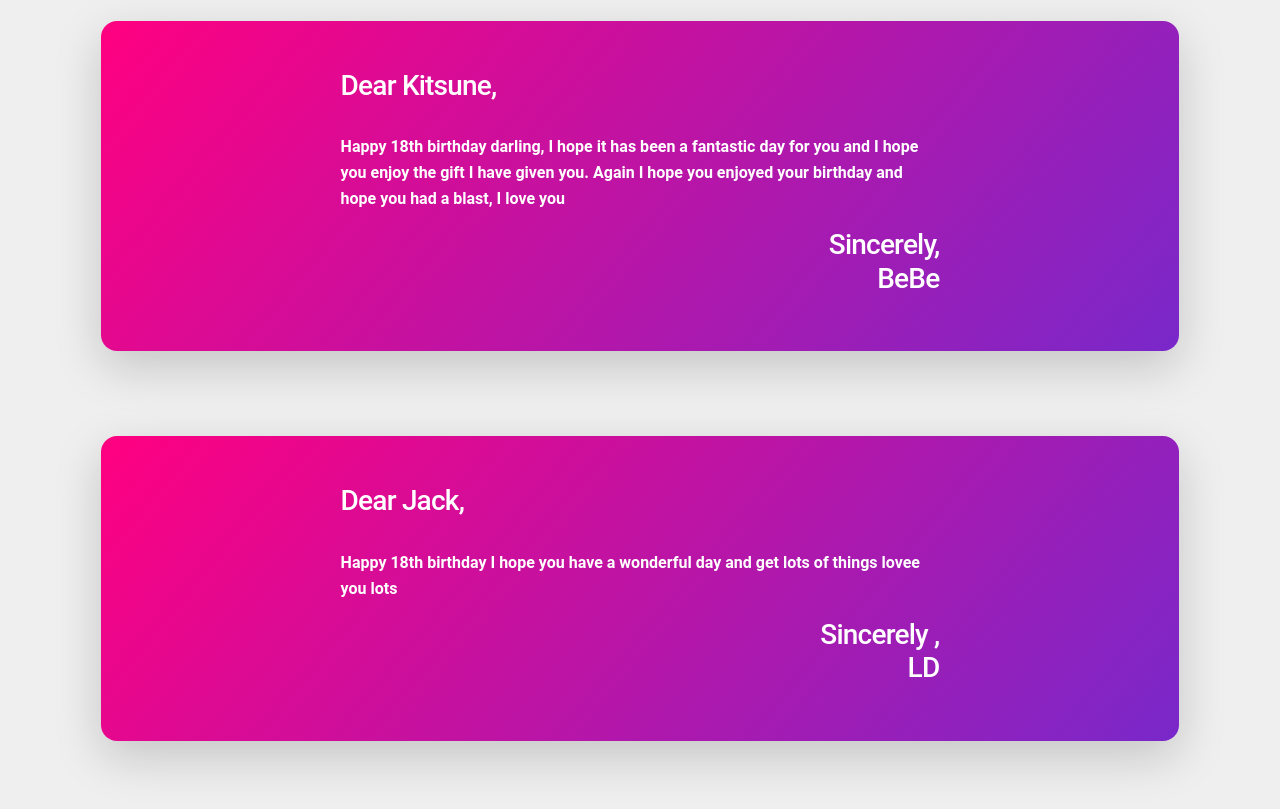
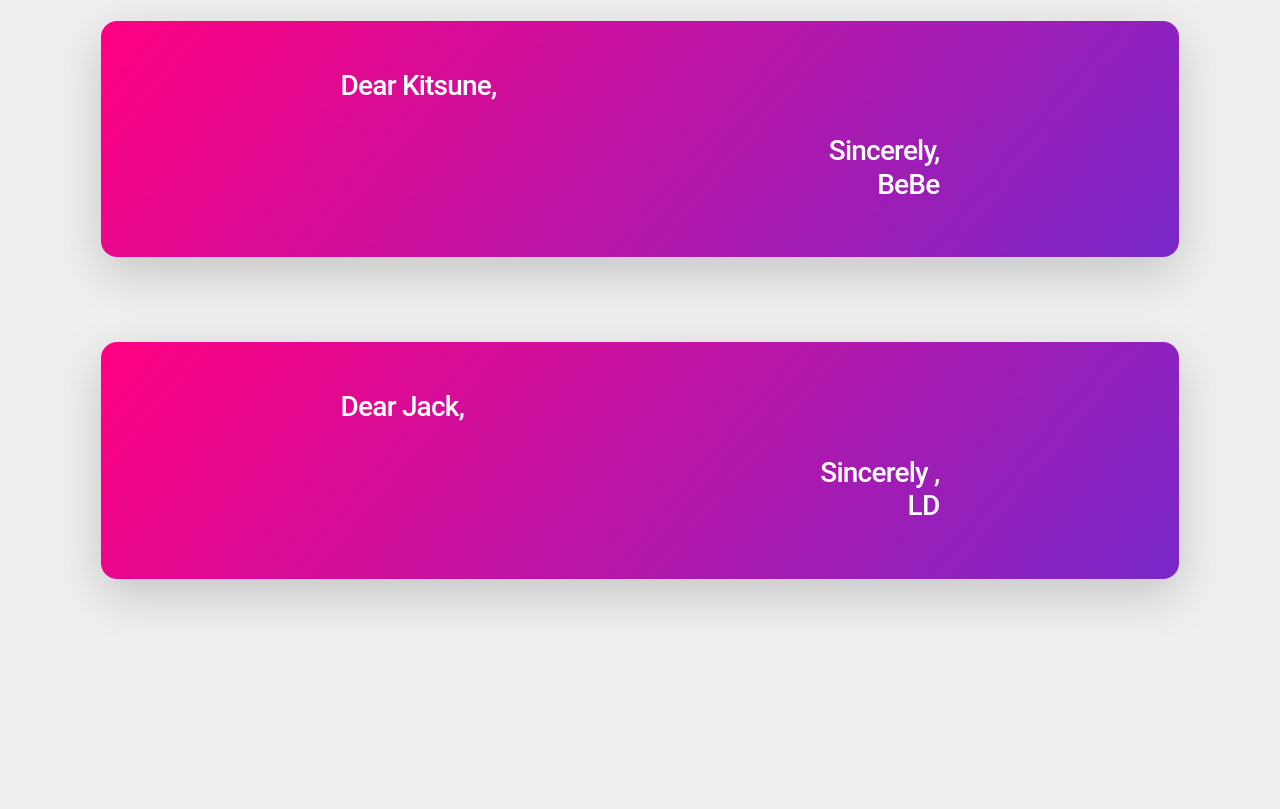
Before and after one commit to WiredStudioz/loves.github.io, a plain HTML site: page docs/index.html in a window 1280 px wide. Shown: the part 1700-2509 px from the top of the page. After the commit the page ends 2391 px from the top, so only its background shows below. Drawn offline with Linux system fonts and the light colour scheme.

Commit message:
Update index.html

```diff
--- a/docs/index.html
+++ b/docs/index.html
@@ -4,7 +4,7 @@
     <meta name="viewport" content="width=device-width, initial-scale=1, shrink-to-fit=no">
     <link rel="icon" type="image/png" href="./assets/img/favicon.png">
     <title>
-        BEBE LOVES KITSUNE
+        Your adorable Kitsunes website
     </title>
 
     <meta name="keywords" content="BeBe,Kitsune">
@@ -80,8 +80,7 @@
                 <div class="row">
                     <div class="col-md-7 mx-auto">
                         <h3 class="text-white" style="margin-bottom: 2rem;">Dear Kitsune,</h3>
-                        <p class="text-white" style="font-weight: bold;">Happy 18th birthday darling, I hope it has been a fantastic day for you
-and I hope you enjoy the gift I have given you. Again I hope you enjoyed your birthday and hope you had a blast, I love you</p>
+                        <p class="text-white" style="font-weight: bold;"></p>
                         <h3 class="text-white" style="text-align: right;">Sincerely,</br>BeBe</h3>
                     </div>
                 </div>
@@ -95,8 +94,7 @@ and I hope you enjoy the gift I have given you. Again I hope you enjoyed your bi
                 <div class="row">
                     <div class="col-md-7 mx-auto">
                         <h3 class="text-white" style="margin-bottom: 2rem;">Dear Jack,</h3>
-                        <p class="text-white" style="font-weight: bold;">Happy 18th birthday I hope you have a wonderful day
-                        and get lots of things lovee you lots</p>
+                        <p class="text-white" style="font-weight: bold;"></p>
                         <h3 class="text-white" style="text-align: right;">Sincerely ,</br>LD</h3>
                     </div>
                 </div>
```
